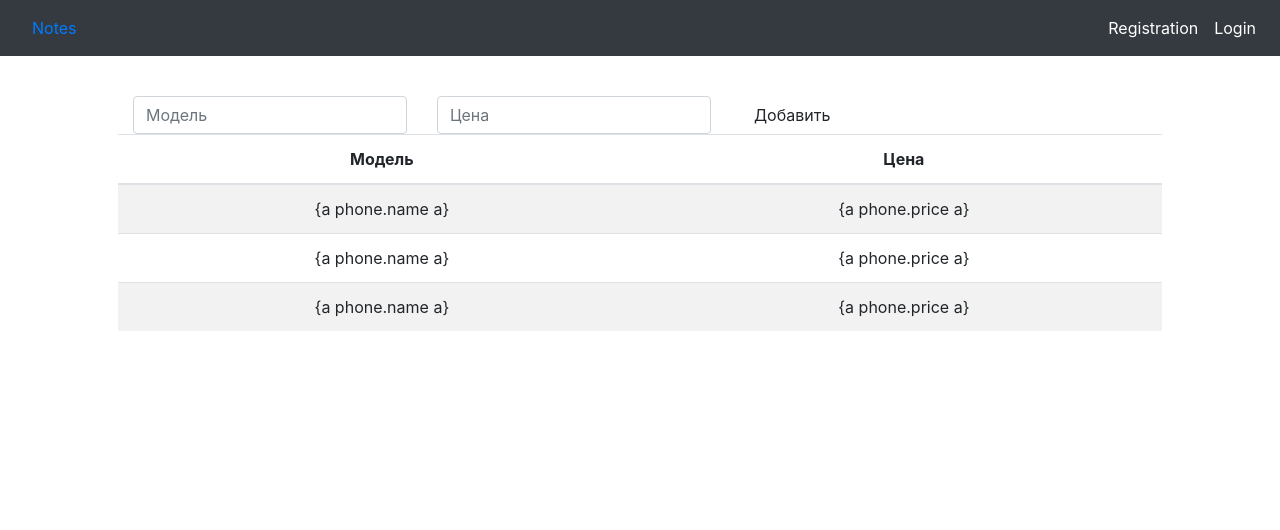
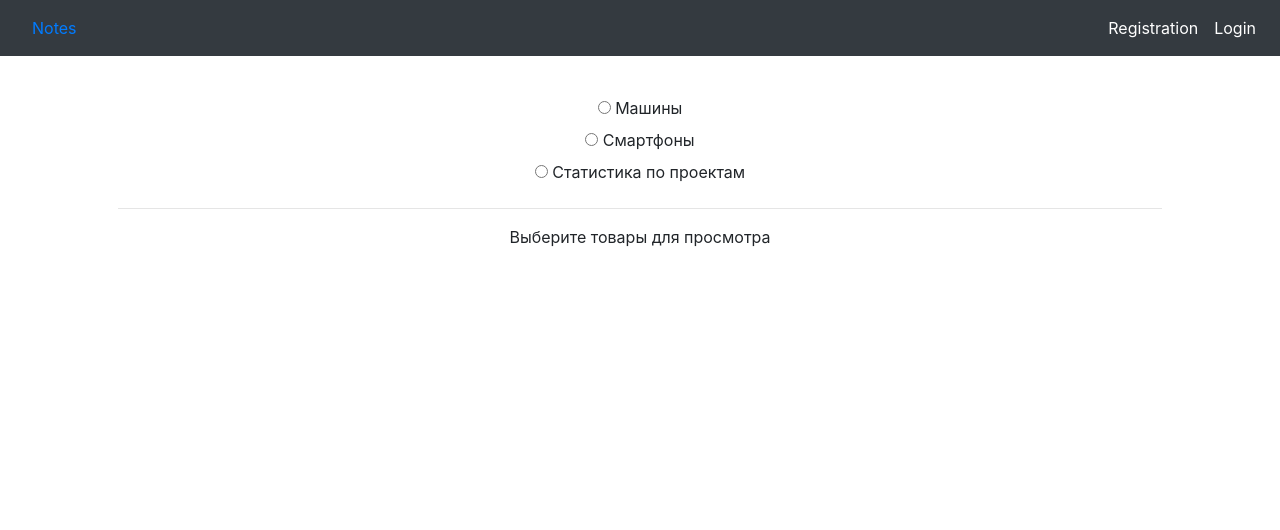
Before and after one commit to ManyLetters1337/LearningFlask, a Flask app: template views/angular/templates/angular_main_page.html in a window 1280 px wide. Shown: the top 530 px of the page. Run offline with Flask 2, Linux system fonts and the light colour scheme; the template is opened without the code that fills it, so the values that code supplies are empty; some libraries are stand-ins or nearby versions.

Commit message:
Add View Project Statistics

```diff
--- a/views/angular/angular.py
+++ b/views/angular/angular.py
@@ -1,8 +1,10 @@
 from flask import url_for, render_template, redirect, session, request, Blueprint
+from flask_login import login_required
 
 angular = Blueprint('angular', __name__, template_folder='templates')
 
 
 @angular.route('/', methods=['GET'])
+@login_required
 def angular_main_page():
     return render_template("/angular_main_page.html")
--- a/views/angular/templates/angular_main_page.html
+++ b/views/angular/templates/angular_main_page.html
@@ -4,38 +4,121 @@
 <html ng-app="App">
 <body>
 <div class="panel" ng-controller="Controller">
-        <div class="form-inline">
+    {% raw %}
+       <div ng-repeat="button in modes">
+        <label>
+            <input type="radio" ng-model="data.mode" value="{{button.value}}" name="modes" />
+            {{button.label}}
+        </label>
+    </div>
+    <hr>
+    <div ng-switch on="data.mode">
+        <div ng-switch-when="Cars">
+            <form class="form-inline">
             <div class="form-group">
                 <div class="col-md-8">
-                    <input class="form-control" ng-model="name" placeholder = "Модель" />
+                    <input class="form-control" required ng-model="name" placeholder = "Фирма" />
                 </div>
             </div>
             <div class="form-group">
                 <div class="col-md-6">
-                    <input type="number" class="form-control" ng-model="price" placeholder="Цена" />
+                    <input class="form-control" required ng-model="model" placeholder="Модель" />
+                </div>
+            </div>
+                <div class="form-group">
+                <div class="col-md-4">
+                    <input type="number" class="form-control" required ng-model="price" placeholder="Цена" />
+                </div>
+            </div>
+            <div class="col-md-offset-2 col-md-2">
+                    <button class="btn btn-primary" ng-click="addCars(name, model, price)">Добавить</button>
+                </div>
+            </form>
+            <br>
+            <table class="table table-striped">
+            <thead>
+                <tr>
+                    <th>Фирма</th>
+                    <th>Модель</th>
+                    <th>Цена</th>
+                </tr>
+            </thead>
+            <tbody>
+                <tr ng-repeat="car in cars">
+                    <td>{{ car.name }}</td>
+                    <td>{{ car.model }}</td>
+                    <td>{{ car.price | currency}}</td>
+                </tr>
+            </tbody>
+        </table>
+        </div>
+        <div ng-switch-when="Phones">
+            <form class="form-inline">
+            <div class="form-group">
+                <div class="col-md-8">
+                    <input class="form-control" required ng-model="name" placeholder = "Фирма" />
                 </div>
             </div>
             <div class="form-group">
-                <div class="col-md-offset-2 col-md-8">
-                    <button class="btn btn-default" ng-click="addPhone(name, price)">Добавить</button>
+                <div class="col-md-6">
+                    <input class="form-control" required ng-model="model" placeholder="Модель" />
                 </div>
             </div>
-        </div>
-        <table class="table table-striped">
+                <div class="form-group">
+                <div class="col-md-4">
+                    <input type="number" class="form-control" required ng-model="price" placeholder="Цена" />
+                </div>
+            </div>
+            <div class="col-md-offset-2 col-md-2">
+                    <button class="btn btn-primary" ng-click="addPhone(name, model, price)">Добавить</button>
+                </div>
+            </form>
+            <br>
+            <table class="table table-striped">
             <thead>
                 <tr>
+                    <th>Производитель</th>
                     <th>Модель</th>
                     <th>Цена</th>
                 </tr>
             </thead>
             <tbody>
                 <tr ng-repeat="phone in phones">
-                    <td>{a phone.name a}</td>
-                    <td>{a phone.price a}</td>
+                    <td>{{ phone.name }}</td>
+                    <td>{{ phone.model }}</td>
+                    <td>{{ phone.price | currency}}</td>
                 </tr>
             </tbody>
         </table>
+        </div>
+        <div ng-switch-when="Statistics">
+            <table class="table table-striped">
+            <thead>
+                <tr>
+                    <th>Project</th>
+                    <th>Open</th>
+                    <th>In Progress</th>
+                    <th>Resolved</th>
+                    <th>Closed</th>
+                </tr>
+            </thead>
+            <tbody>
+                <tr ng-repeat="(key, value) in projects">
+                    <td>{{ key }}</td>
+                    <td>{{ value["Open"] ? value["Open"] : 0 }}</td>
+                    <td>{{ value["In Progress"] ? value["In Progress"] : 0 }}</td>
+                    <td>{{ value["Resolved"] ? value["Resolved"] : 0 }}</td>
+                    <td>{{ value["Closed"] ? value["Closed"] : 0 }}</td>
+                </tr>
+            </tbody>
+        </table>
+         </div>
+        <div ng-switch-default>
+            Выберите товары для просмотра
+        </div>
     </div>
+    </div>
+    {% endraw %}
 <script src="https://ajax.googleapis.com/ajax/libs/angularjs/1.6.4/angular.min.js"></script>
 <script src="../../static/plugins/angular_main_page.js" type="module"></script>
 {% endblock %}
```
